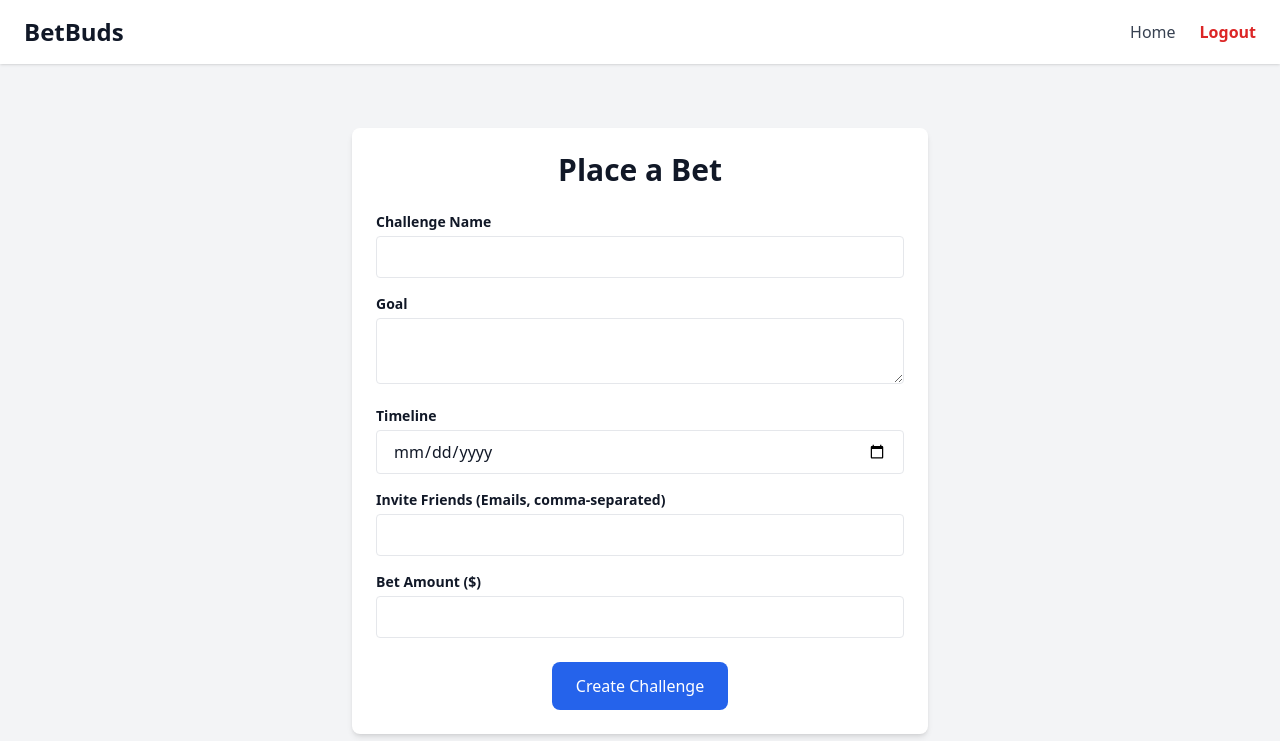
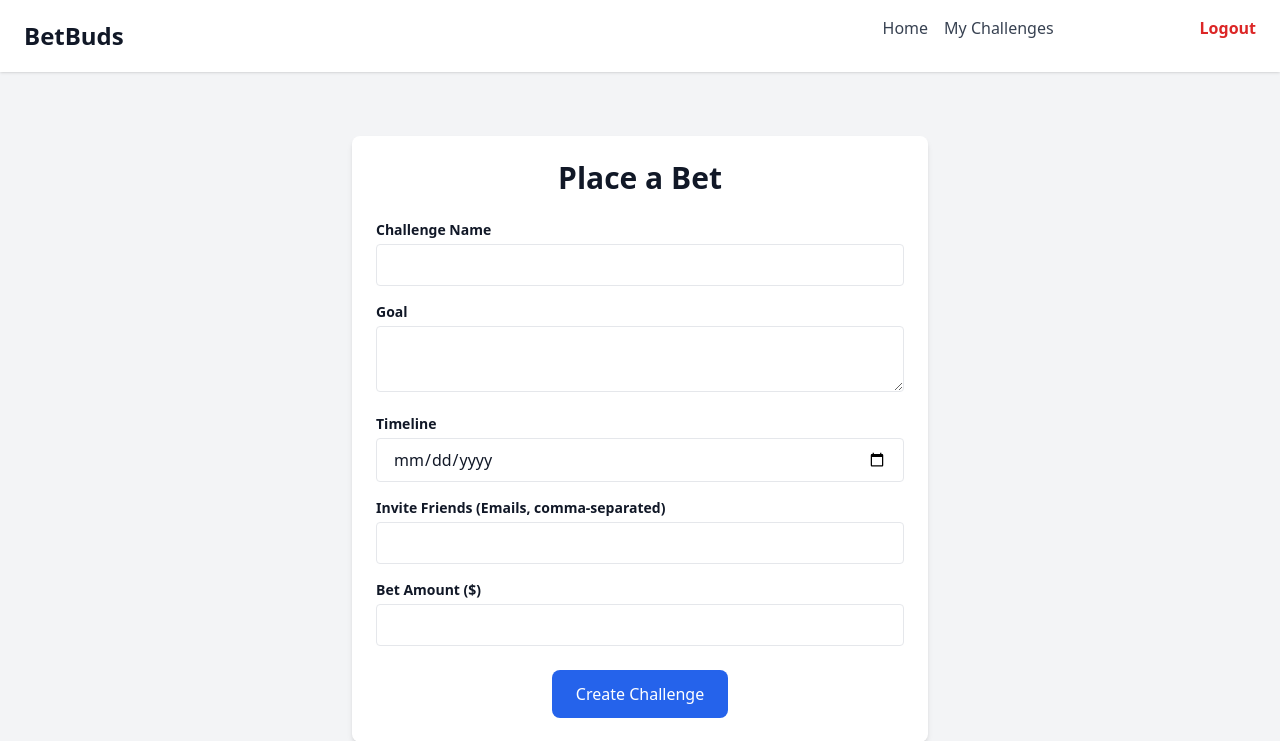
Before and after one commit to sansdoute1/betbuds-website, a Flask app: page /place-bet in a window 1280 px wide. Shown: the top 741 px of the page. Run offline with Flask 3, Linux system fonts and the light colour scheme; the visitor is signed in with stand-in values (Sample User, id 1); some libraries are stand-ins or nearby versions.

Commit message:
Update place_bet.html

```diff
--- a/templates/place_bet.html
+++ b/templates/place_bet.html
@@ -11,10 +11,15 @@
  <!-- Navigation Bar -->
 <nav class="bg-white shadow px-6 py-4 flex justify-between items-center">
   <div class="text-2xl font-bold text-primary">BetBuds</div>
-    <div class="flex justify-end space-x-6">
+  <div class="flex justify-end space-x-4">
     <a href="/" class="text-gray-700 hover:text-primary">Home</a>
     {% if session['user'] %}
+      <a href="/my-challenges" class="text-gray-700 hover:text-primary">My Challenges</a>
+      <a href="/place-bet" class="bg-primary text-white px-4 py-2 rounded hover:bg-blue-700 transition">Place a Bet</a>
       <a href="/logout" class="text-red-600 font-semibold hover:text-red-800">Logout</a>
+    {% else %}
+      <a href="/login" class="text-gray-700 hover:text-primary">Login</a>
+      <a href="/signup" class="text-gray-700 hover:text-primary">Sign Up</a>
     {% endif %}
   </div>
 </nav>
```
Lines whose indentation alone changed are shown as unchanged.
